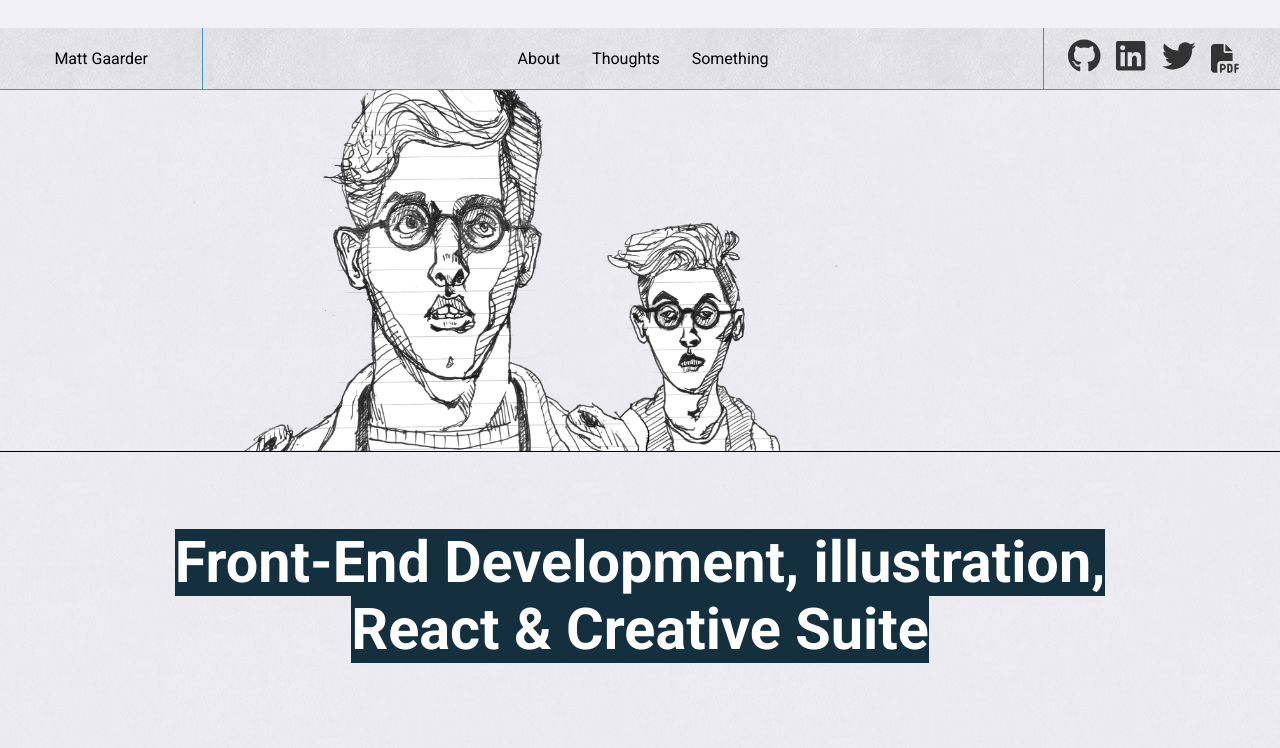
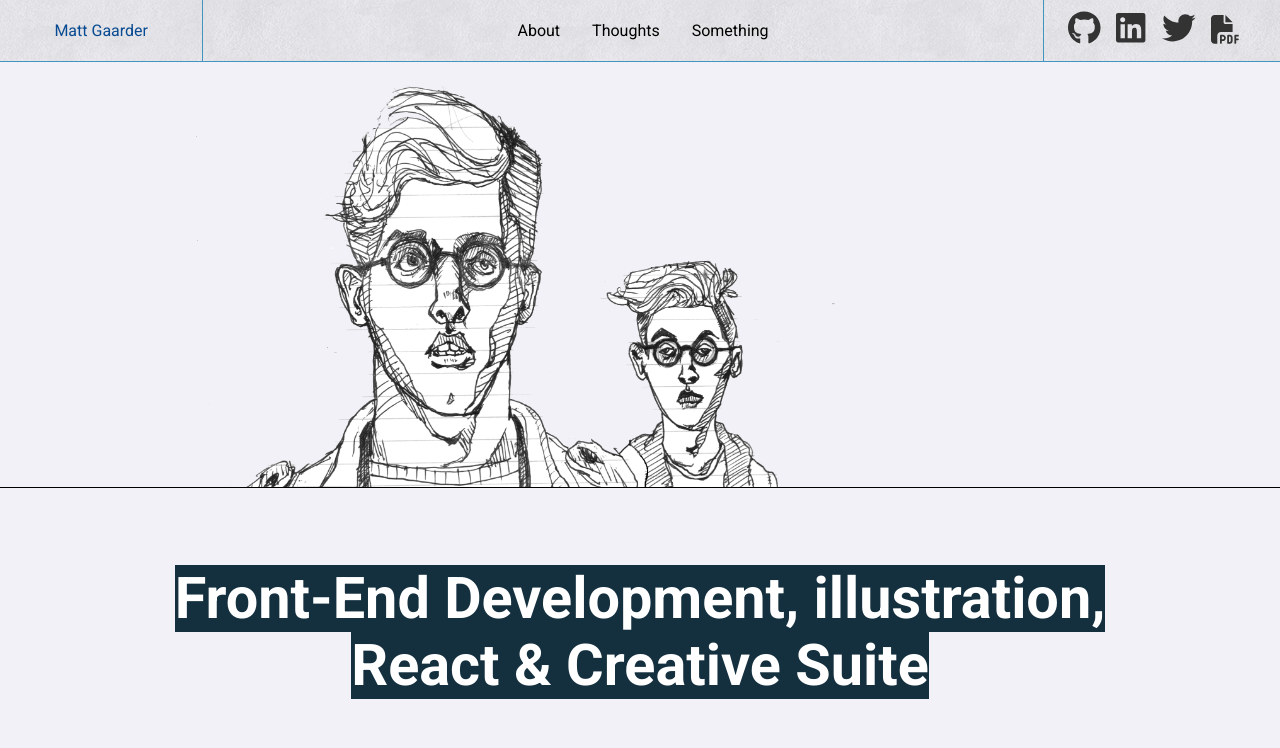
Before and after one commit to MattGaarder/portfolio, a React (Create React App) app: page / in a window 1280 px wide. Shown: the top 748 px of the page. Built offline with nearby package versions, Linux system fonts and the light colour scheme.

Commit message:
creates functioning links to about and other pages and uses useNavigate to allow the user to return home

```diff
--- a/src/App.js
+++ b/src/App.js
@@ -8,30 +8,18 @@ import { Route, Routes } from "react-router-dom";
 import About from "./pages/About";
 import Thoughts from "./pages/Thoughts";
 import Something from "./pages/Something";
+import Home from "./pages/Home";
 
 function App() {
   return (
     <>
       <NavBar />
         <Routes>
+          <Route exact path="/" element={<Home />} />
           <Route path="/about" element={<About />} />
           <Route path="/thoughts" element={<Thoughts />} />
           <Route path="/something" element={<Something />} />
         </Routes>
-      <MainContent />
-      <div className="grid-container">
-        {projects.map((p) => (
-          <ProjectCard
-            id={p.id}
-            title={p.title}
-            images={p.images}
-            deployed={p.deployed}
-            repo={p.repo}
-            summary={p.summary}
-            technology={p.technology}
-          />
-        ))}
-      </div>
       {/* <CoolCounter />
       <ProgressBar /> */}
     </>
--- a/src/components/MainJumbo/MainContent.css
+++ b/src/components/MainJumbo/MainContent.css
@@ -2,19 +2,20 @@
 
 .jumbo {
     display: flex;
-    height: 53vh;
+    height: 61vh;
     width: 100vw;
     border-bottom: 1px solid black;
-    padding-top: 1%;
+    padding-top: 5%;
+    margin-top: 0;
     align-items: center; /* This centers vertically */
     justify-content: center;
-    margin-top: 2.2%;
 }
 
 .selfport {
     max-width: 100%;
     max-height: 100%;
     padding-right: 15rem;
+    padding-top: 1rem;
 }
 
 .hero {
--- a/src/components/NavBar/NavBar.css
+++ b/src/components/NavBar/NavBar.css
@@ -18,6 +18,8 @@
     box-shadow: none;
     /* margin-top: -5%; */
     transition: all 0.3s;
+    margin-top: 0;
+
   }
 
 .scrolled {
--- a/src/components/NavBar/NavBar.js
+++ b/src/components/NavBar/NavBar.js
@@ -5,6 +5,7 @@ import { faGithub, faLinkedin } from "@fortawesome/free-brands-svg-icons";
 import { faTwitter } from "@fortawesome/free-brands-svg-icons";
 import { faFilePdf } from "@fortawesome/free-solid-svg-icons";
 import { Link, useMatch, useResolvedPath } from "react-router-dom";
+import { useNavigate } from "react-router-dom";
 
 function NavBar() {
   const [scrolled, setScrolled] = useState(false);
@@ -37,11 +38,18 @@ const scrollToTop = () => {
   });
 };
 
+const navigate = useNavigate();
+
+  const handleNameClick = () => {
+    scrollToTop();
+    navigate('/');
+  };
+
     return (
       <>
         <header>
           <nav className={`nav-nav ${scrolled ? "scrolled" : ""}`}>
-            <p className="name" onClick={scrollToTop}>Matt Gaarder</p>
+            <p className="name" onClick={handleNameClick}>Matt Gaarder</p>
             <ul className="nav-items">
               <CustomLink to="/about">About</CustomLink>
               <CustomLink to="/thoughts">Thoughts</CustomLink>
--- /dev/null
+++ b/src/pages/Home.js
@@ -0,0 +1,31 @@
+import React from "react";
+// import ProjectCard from "./components/ProjectCard/ProjectCard";
+// import MainContent from "./components/MainJumbo/MainContent";
+// import NavBar from "./components/NavBar/NavBar";
+import {ProjectCard, MainContent, NavBar } from '../components/'
+import projects from "../projects.json";
+// import MainContent from "./pages/MainContent";
+
+function Home() {
+  return (
+    <>
+      <NavBar />
+      <MainContent />
+      <div className="grid-container">
+        {projects.map((p) => (
+          <ProjectCard
+            id={p.id}
+            title={p.title}
+            images={p.images}
+            deployed={p.deployed}
+            repo={p.repo}
+            summary={p.summary}
+            technology={p.technology}
+          />
+        ))}
+      </div>
+    </>
+  );
+}
+
+export default Home;
--- a/src/style.css
+++ b/src/style.css
@@ -14,7 +14,7 @@
 
 
 body::before {
-    content: "";
+    /* content: "";
     position: absolute;
     top: 0;
     right: 0;
@@ -22,7 +22,7 @@ body::before {
     left: 0;
     background-image: url("./assets/clean-gray-paper.png");
     opacity: 0.4;
-    z-index: -1; /* Sit behind the content */
+    z-index: -1; Sit behind the content */
 }
 
 body {
```
